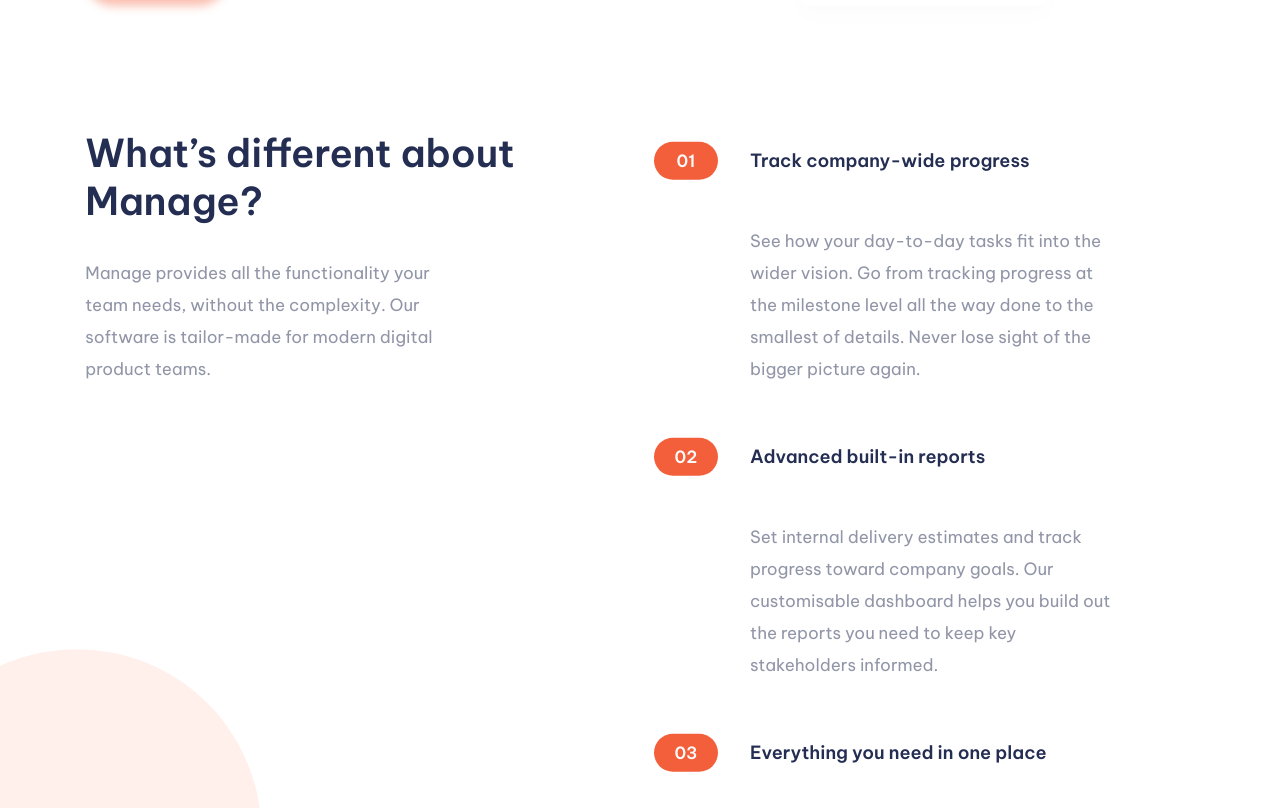
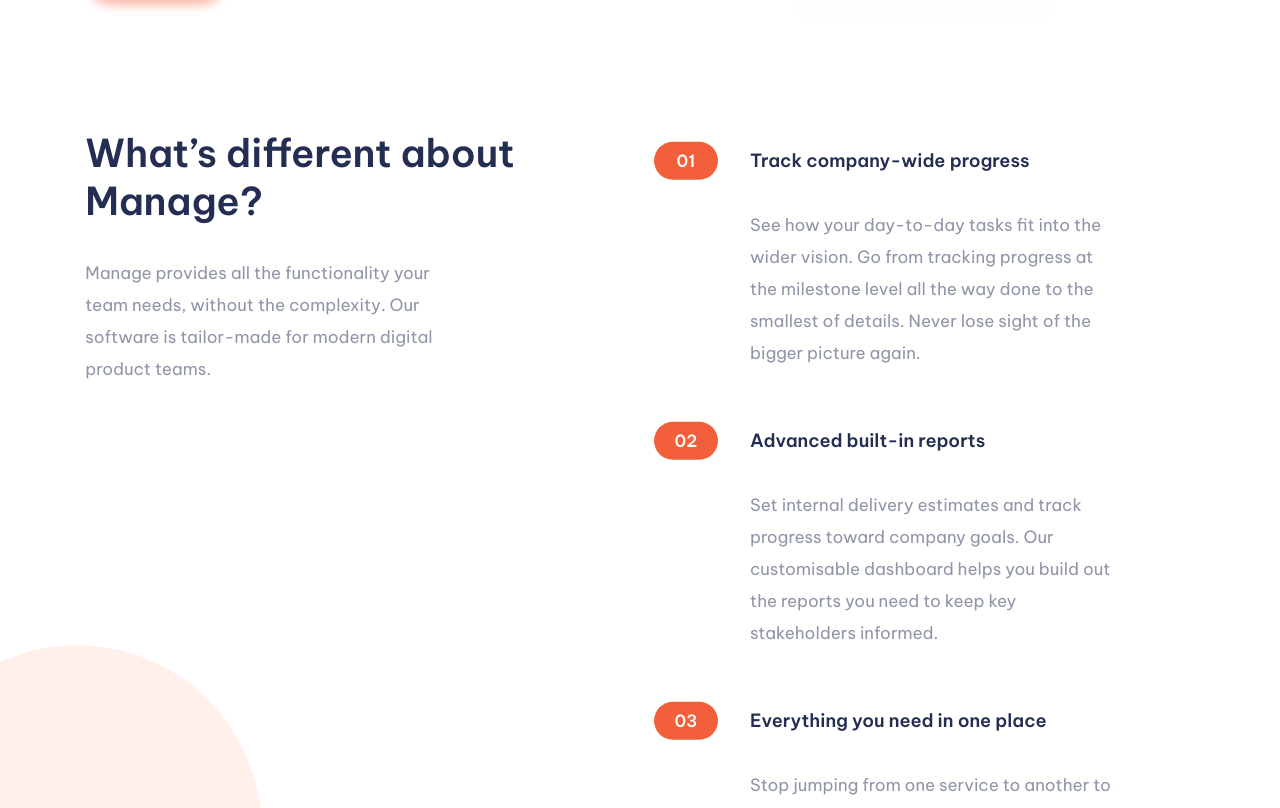
Before and after one commit to OnlyManu/manage-landing-page-master, a Next.js app: page / in a window 1280 px wide. Shown: the part 642-1450 px from the top of the page. Built offline with nearby package versions, Linux system fonts and the light colour scheme.

Commit message:
modification du gap entre les elements dans le composant Difference

```diff
--- a/components/sectionAbout/difference/difference.module.css
+++ b/components/sectionAbout/difference/difference.module.css
@@ -48,7 +48,7 @@
 
 @media screen and (min-width: 768px) {
     .container {
-        gap: 2rem;
+        gap: 1rem;
     }
     .title {
         margin-left: var(--side-space-tablet2);
--- a/styles/Home.module.css
+++ b/styles/Home.module.css
@@ -121,7 +121,7 @@
   .container {
     background-size: 54%, 54%;
     background-repeat: no-repeat, no-repeat;
-    background-position: 56.5vw -7%, -33.5vw 56%;
+    background-position: 56.5vw -7%, -33.5vw 57%;
   }
   .header {
     padding: 8.14vh var(--side-space-desktop) 0 var(--side-space-desktop);
```
